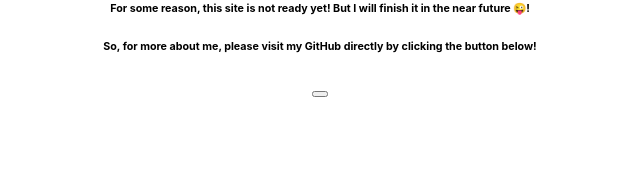
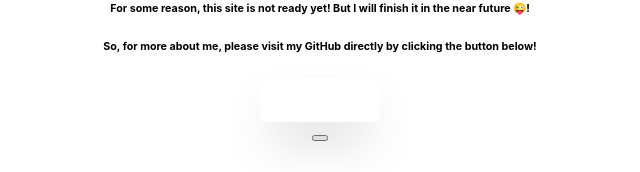
Before and after one commit to Xanonymous-GitHub/xcc-tw-web, a Nuxt app: page / in a window 1280 px wide. Shown: the part 717-889 px from the top of the page, without its empty margins (320-960 px from the left). Built offline with nearby package versions, Linux system fonts and the light colour scheme.

Commit message:
feat: add sxcctw button

```diff
--- a/components/Logos.vue
+++ b/components/Logos.vue
@@ -25,6 +25,21 @@ import parrot from '~/assets/images/parrot.png'
       <h6 text-start font-100 text-lg mt-6 class="fugaz-one">
         So, for more about me, please visit my GitHub directly by clicking the button below!
       </h6>
+
+      <a href="https://s.xcc.tw" target="__blank" rel="nofollow noreferrer noopener" class="relative inline-flex items-center justify-center px-6 py-3 overflow-hidden font-bold text-white rounded-md shadow-2xl group">
+        <span class="absolute inset-0 w-full h-full transition duration-300 ease-out opacity-0 bg-gradient-to-br from-pink-600 via-purple-700 to-blue-400 group-hover:opacity-100" />
+        <!-- Top glass gradient -->
+        <span class="absolute top-0 left-0 w-full bg-gradient-to-b from-white to-transparent opacity-5 h-1/3" />
+        <!-- Bottom gradient -->
+        <span class="absolute bottom-0 left-0 w-full h-1/3 bg-gradient-to-t from-white to-transparent opacity-5" />
+        <!-- Left gradient -->
+        <span class="absolute bottom-0 left-0 w-4 h-full bg-gradient-to-r from-white to-transparent opacity-5" />
+        <!-- Right gradient -->
+        <span class="absolute bottom-0 right-0 w-4 h-full bg-gradient-to-l from-white to-transparent opacity-5" />
+        <span class="absolute inset-0 w-full h-full border border-white rounded-md opacity-10" />
+        <span class="absolute w-0 h-0 transition-all duration-300 ease-out bg-white rounded-full group-hover:w-56 group-hover:h-56 opacity-5" />
+        <span class="relative">SXCCTW</span>
+      </a>
     </div>
   </div>
 </template>
```
